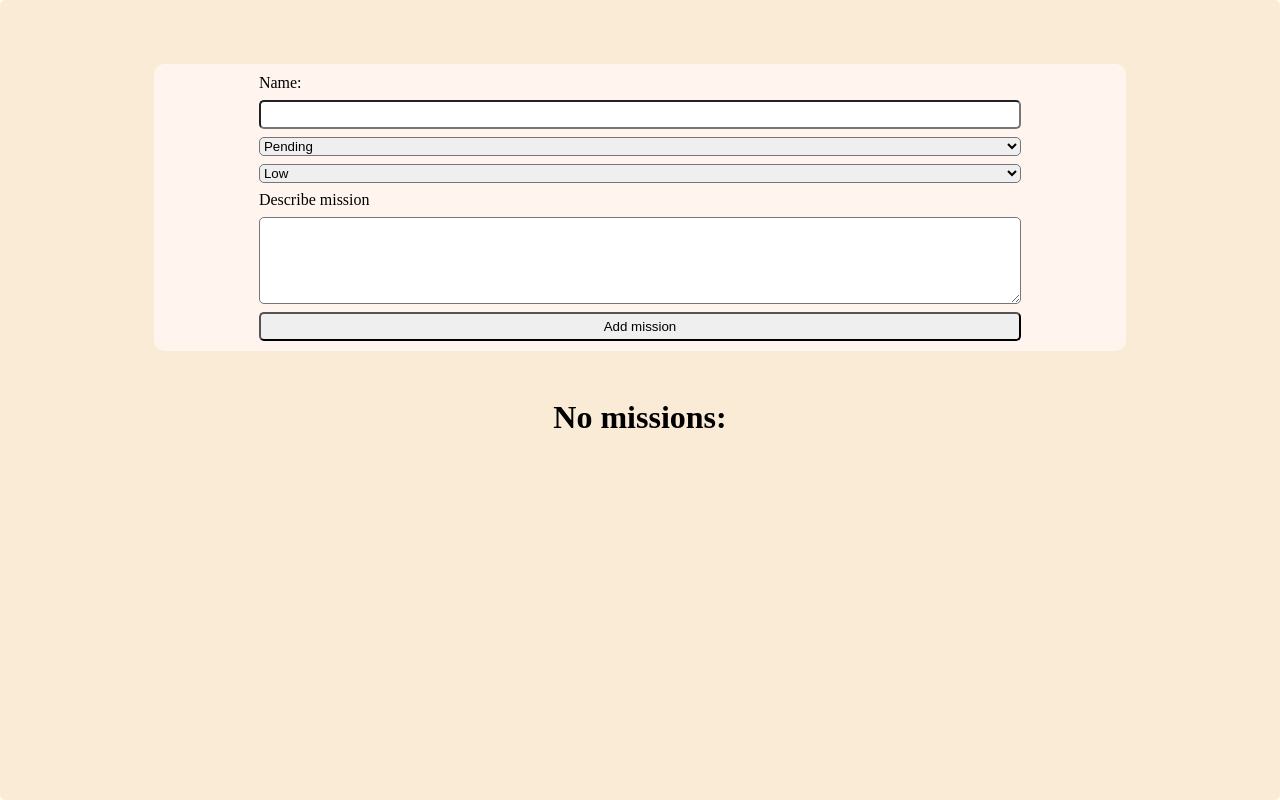
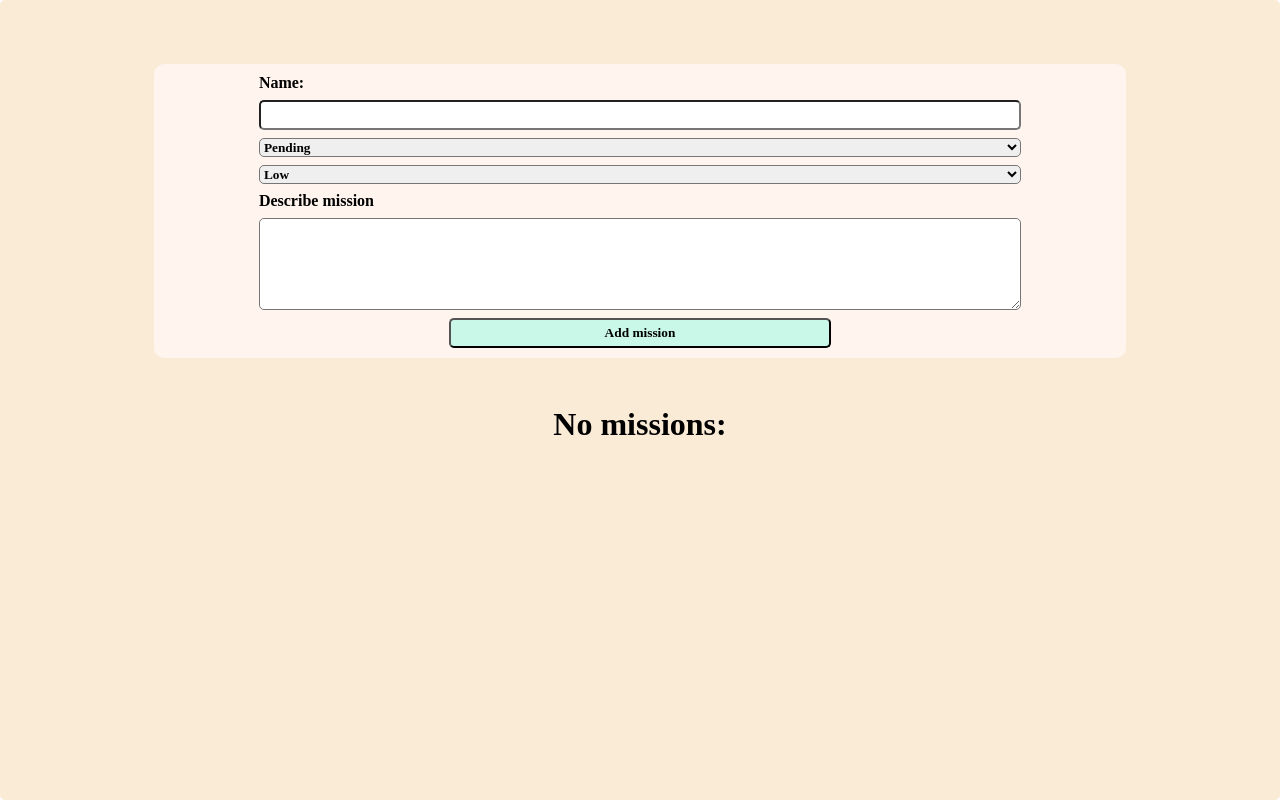
Before and after one commit to yonatan957/military_missions, a React (Vite) app: page / in a window 1280 px wide. Built offline with nearby package versions, Linux system fonts and the light colour scheme; no server answers.

Commit message:
add font

```diff
--- a/src/components/Details.tsx
+++ b/src/components/Details.tsx
@@ -45,7 +45,7 @@ export default function Details({setMissons}:props) {
         </select>
         <label className="form_itemms" htmlFor="">Describe mission</label>
         <textarea className="form_itemms" cols={40} rows={5} onChange={(e)=>{setDescription(e.target.value)}}></textarea>
-        <input className="form_itemms" type="submit" value="Add mission" />
+        <input className="addmission" type="submit" value="Add mission" />
     </form>
   )
 }
--- a/src/index.css
+++ b/src/index.css
@@ -3,6 +3,10 @@
     margin: 0;
     box-sizing: border-box;
     border-radius: 5px;
+    font-family: "Markazi Text", serif;
+    font-optical-sizing: auto;
+    font-weight: 600;
+    font-style: normal;
 }
 .app{
     padding: 4em 2em;
@@ -50,3 +54,12 @@ textarea{
     flex-direction: column;
     gap: 10px;
 }
+
+.addmission{
+    background-color: rgb(202, 248, 232);
+    width: 40%;
+    transition: transform 0;
+}
+.addmission:hover{
+    transform:scale(1.1) ;
+}
```
